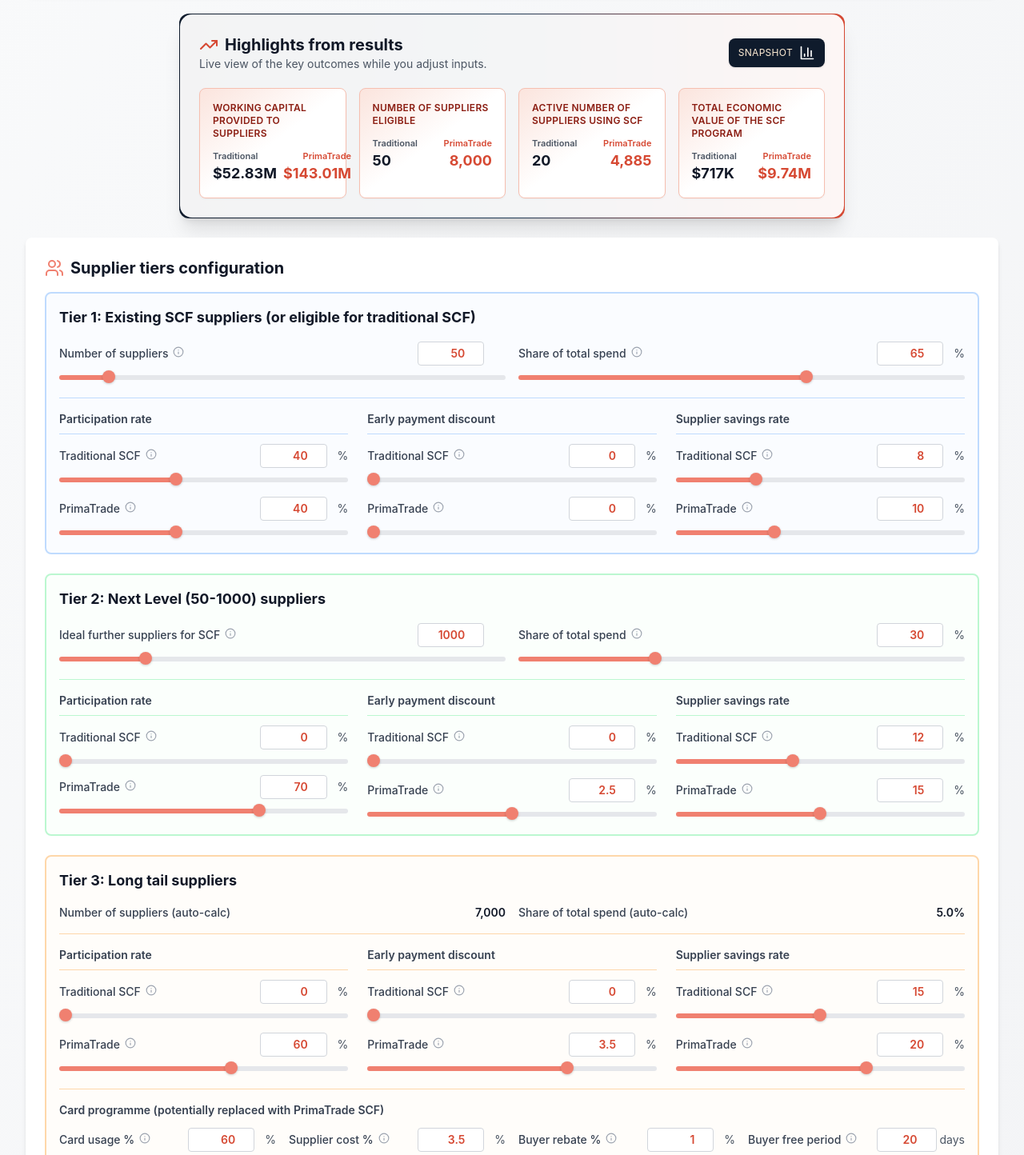
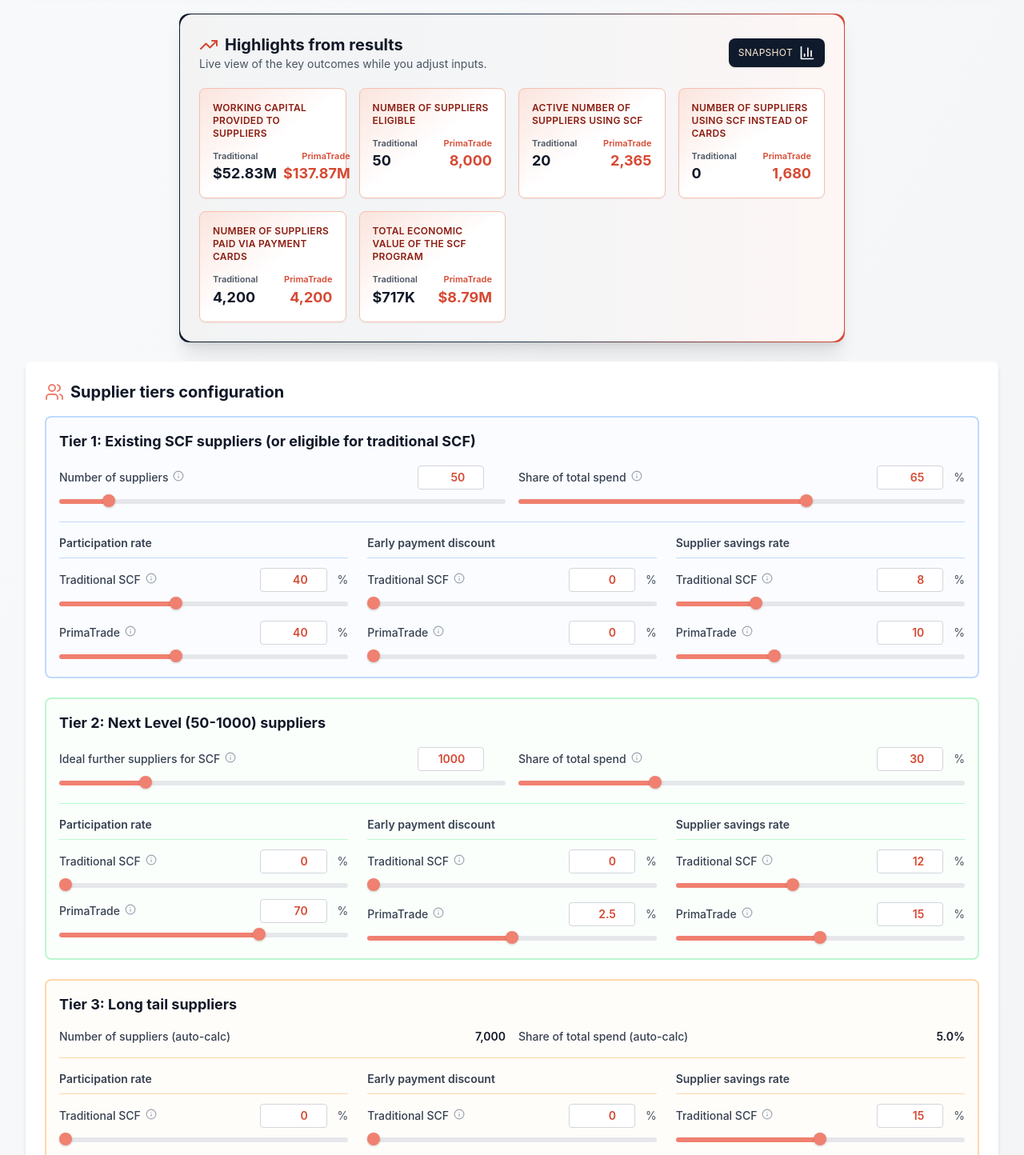
Before and after one commit to tim-1965/scfcompare, a React (Vite) app: page / in a window 1280 px wide. Shown: the part 500-1944 px from the top of the page at 80% size. Built offline with nearby package versions, Linux system fonts and the light colour scheme.

Commit message:
Add files via upload

```diff
--- a/src/SCFComparison.jsx
+++ b/src/SCFComparison.jsx
@@ -146,6 +146,7 @@
   const [tier3CardUsagePct, setTier3CardUsagePct] = useState(() => loadSavedValue('tier3CardUsagePct', 60));
   const [tier3CardCostPct, setTier3CardCostPct] = useState(() => loadSavedValue('tier3CardCostPct', 3.5));
   const [tier3CardRebatePct, setTier3CardRebatePct] = useState(() => loadSavedValue('tier3CardRebatePct', 1.0));
+  const [tier3CardRemainPct, setTier3CardRemainPct] = useState(() => loadSavedValue('tier3CardRemainPct', 100));
 
   // AP Process & Payment Timing
   const [delayDomestic, setDelayDomestic] = useState(() => loadSavedValue('delayDomestic', 4));
@@ -167,7 +168,7 @@
         currencySymbol, totalProcurementSpend, totalSuppliers,
         tier1Suppliers, tier1SpendPct, tier1TradPartPct, tier1PtPartPct, tier1TradDiscountPct, tier1PtDiscountPct, tier1TradSavingsPct, tier1PtSavingsPct,
         tier2Suppliers, tier2SpendPct, tier2TradPartPct, tier2PtPartPct, tier2TradDiscountPct, tier2PtDiscountPct, tier2TradSavingsPct, tier2PtSavingsPct,
-        tier3TradPartPct, tier3PtPartPct, tier3TradDiscountPct, tier3PtDiscountPct, tier3TradSavingsPct, tier3PtSavingsPct, tier3CardUsagePct, tier3CardCostPct, tier3CardRebatePct,
+        tier3TradPartPct, tier3PtPartPct, tier3TradDiscountPct, tier3PtDiscountPct, tier3TradSavingsPct, tier3PtSavingsPct, tier3CardUsagePct, tier3CardCostPct, tier3CardRebatePct, tier3CardRemainPct,
         delayDomestic, delayCrossBorder, processingTime, paymentTerms, crossBorderSharePct, tradDaysAfterApproval, ptDaysAfterHandover,
         scfRatePct, cardFreeFundingDays
       };
@@ -180,7 +181,7 @@
   }, [currencySymbol, totalProcurementSpend, totalSuppliers,
       tier1Suppliers, tier1SpendPct, tier1TradPartPct, tier1PtPartPct, tier1TradDiscountPct, tier1PtDiscountPct, tier1TradSavingsPct, tier1PtSavingsPct,
       tier2Suppliers, tier2SpendPct, tier2TradPartPct, tier2PtPartPct, tier2TradDiscountPct, tier2PtDiscountPct, tier2TradSavingsPct, tier2PtSavingsPct,
-      tier3TradPartPct, tier3PtPartPct, tier3TradDiscountPct, tier3PtDiscountPct, tier3TradSavingsPct, tier3PtSavingsPct, tier3CardUsagePct, tier3CardCostPct, tier3CardRebatePct,
+      tier3TradPartPct, tier3PtPartPct, tier3TradDiscountPct, tier3PtDiscountPct, tier3TradSavingsPct, tier3PtSavingsPct, tier3CardUsagePct, tier3CardCostPct, tier3CardRebatePct, tier3CardRemainPct,
       delayDomestic, delayCrossBorder, processingTime, paymentTerms, crossBorderSharePct, tradDaysAfterApproval, ptDaysAfterHandover,
       scfRatePct, cardFreeFundingDays]);
 
@@ -289,7 +290,7 @@
   const ptParticipatingTier1 = spendTier1 * (tier1PtPartPct / 100);
   const ptParticipatingTier2 = spendTier2 * (tier2PtPartPct / 100);
   const ptParticipatingTier3 = spendTier3 * (tier3PtPartPct / 100);
-  const ptParticipatingSpend = ptParticipatingTier1 + ptParticipatingTier2 + ptParticipatingTier3;
+  const ptParticipatingSpend = ptParticipatingTier1 + ptParticipatingTier2 + ptParticipatingTier3 - (spendTier3 * (tier3PtPartPct / 100) * (tier3CardUsagePct / 100) * (tier3CardRemainPct / 100));
 
   const ptSupplierCashReceipt = ptDaysAfterHandover;
   const ptDaysAdvanced = Math.max(0, paymentTerms - ptSupplierCashReceipt);
@@ -298,7 +299,7 @@
   // Financing costs by tier (PrimaTrade)
   const ptFinancingTier1 = ptParticipatingTier1 * (scfRatePct / 100) * (ptDaysAdvanced / 365);
   const ptFinancingTier2 = ptParticipatingTier2 * (scfRatePct / 100) * (ptDaysAdvanced / 365);
-  const ptFinancingTier3 = ptParticipatingTier3 * (scfRatePct / 100) * (ptDaysAdvanced / 365);
+  const ptFinancingTier3 = ptParticipatingTier3 * (scfRatePct / 100) * (ptDaysAdvanced / 365) * (1 - (tier3CardUsagePct / 100) * (tier3CardRemainPct / 100));
   const ptTotalFinancing = ptFinancingTier1 + ptFinancingTier2 + ptFinancingTier3;
 
   // Agreed discounts by tier
@@ -309,10 +310,10 @@
   // Actual discount (MAX of financing cost and agreed discount)
   const ptActualDiscountTier1 = Math.max(ptFinancingTier1, ptDiscountTier1);
   const ptActualDiscountTier2 = Math.max(ptFinancingTier2, ptDiscountTier2);
-  const ptActualDiscountTier3 = Math.max(ptFinancingTier3, ptDiscountTier3);
+  const ptActualDiscountTier3 = Math.max(ptFinancingTier3, ptDiscountTier3) * (1 - (tier3CardUsagePct / 100) * (tier3CardRemainPct / 100));
 
-  // No card costs for PrimaTrade
-  const ptCardCosts = 0;
+  // Card costs for PrimaTrade (cards that remain)
+  const ptCardCosts = spendTier3 * (tier3CardCostPct / 100) * (tier3CardUsagePct / 100) * (tier3CardRemainPct / 100);
 
   // Total supplier costs (PrimaTrade)
   const ptTotalSupplierCosts = ptActualDiscountTier1 + ptActualDiscountTier2 + ptActualDiscountTier3 + ptCardCosts;
@@ -320,15 +321,15 @@
   // Supplier time value benefits (PrimaTrade)
   const ptSupplierBenefitTier1 = ptParticipatingTier1 * (tier1PtSavingsPct / 100) * (ptDaysAdvanced / 365);
   const ptSupplierBenefitTier2 = ptParticipatingTier2 * (tier2PtSavingsPct / 100) * (ptDaysAdvanced / 365);
-  const ptSupplierBenefitTier3 = ptParticipatingTier3 * (tier3PtSavingsPct / 100) * (ptDaysAdvanced / 365);
+  const ptSupplierBenefitTier3 = (ptParticipatingTier3 * (tier3PtSavingsPct / 100) * (ptDaysAdvanced / 365) * (1 - (tier3CardUsagePct / 100) * (tier3CardRemainPct / 100))) + tradSupplierBenefitTier3;
   const ptTotalSupplierTimeValue = ptSupplierBenefitTier1 + ptSupplierBenefitTier2 + ptSupplierBenefitTier3;
 
   // Supplier net benefit (PrimaTrade)
   const ptSupplierNetBenefit = ptTotalSupplierTimeValue - ptTotalSupplierCosts;
 
-  // No card benefits for buyer with PrimaTrade
-  const ptBuyerCardRebate = 0;
-  const ptBuyerCardFreeFunding = 0;
+  // Card benefits for buyer with PrimaTrade (cards that remain)
+  const ptBuyerCardRebate = (tier3CardRebatePct / 100) * (tier3CardUsagePct / 100) * spendTier3 * (tier3CardRemainPct / 100);
+  const ptBuyerCardFreeFunding = (cardFreeFundingDays / 365) * (scfRatePct / 100) * (tier3CardUsagePct / 100) * spendTier3 * (tier3CardRemainPct / 100);
 
   // Outstanding balance (PrimaTrade)
   const ptOutstandingBalance = (ptDaysAdvanced / 365) * ptParticipatingSpend;
@@ -337,7 +338,7 @@
   const ptScfFundingBenefit = ptOutstandingBalance * (ptDaysAdvanced / 365) * (scfRatePct / 100);
 
   // Buyer net benefit (PrimaTrade)
-  const ptBuyerNetBenefit = ptActualDiscountTier1 + ptActualDiscountTier2 + ptActualDiscountTier3 - ptTotalFinancing + ptScfFundingBenefit;
+  const ptBuyerNetBenefit = ptActualDiscountTier1 + ptActualDiscountTier2 + ptActualDiscountTier3 - ptTotalFinancing + ptBuyerCardFreeFunding + ptBuyerCardRebate + ptScfFundingBenefit;
 
   // Discounts passed through to buyer (PrimaTrade)
   const ptDiscountsPassedThrough = (ptActualDiscountTier1 + ptActualDiscountTier2 + ptActualDiscountTier3) - ptTotalFinancing;
@@ -352,11 +353,15 @@
   // Active suppliers (PrimaTrade)
   const ptActiveTier1 = tier1Suppliers * (tier1PtPartPct / 100);
   const ptActiveTier2 = (tier2Suppliers - tier1Suppliers) * (tier2PtPartPct / 100);
-  const ptActiveTier3 = tier3Suppliers * (tier3PtPartPct / 100);
+  const ptActiveTier3 = tier3Suppliers * (tier3PtPartPct / 100) * (1 - (tier3CardUsagePct / 100) * (tier3CardRemainPct / 100));
   const ptTotalActive = ptActiveTier1 + ptActiveTier2 + ptActiveTier3;
 
   // Suppliers switching from cards
   const ptSuppliersFromCards = ptActiveTier3;
+
+  // Suppliers on cards (Traditional and PrimaTrade)
+  const tradSuppliersOnCards = tier3Suppliers * (tier3CardUsagePct / 100);
+  const ptSuppliersOnCards = tier3Suppliers * (tier3CardUsagePct / 100) * (tier3CardRemainPct / 100);
 
   const tradEligibleSuppliers = tier1Suppliers + (tier2Suppliers - tier1Suppliers) + tier3Suppliers;
 
@@ -413,6 +418,18 @@
       trad: formatNumber(tradTotalActive, 0),
       pt: formatNumber(ptTotalActive, 0),
       tooltip: "Smaller suppliers will more actively use the SCF program"
+    },
+    {
+      label: 'Number of suppliers using SCF instead of cards',
+      trad: formatNumber(0, 0),
+      pt: formatNumber(ptSuppliersFromCards, 0),
+      tooltip: "Suppliers on cards should switch to save the card fees"
+    },
+    {
+      label: 'Number of suppliers paid via payment cards',
+      trad: formatNumber(tradSuppliersOnCards, 0),
+      pt: formatNumber(ptSuppliersOnCards, 0),
+      tooltip: "Number of suppliers remaining on cards"
     },
     {
       label: 'Total economic value of the SCF program',
@@ -827,7 +844,7 @@
                             tooltip: 'Participation rate among the long tail / SMEs'
                           })}
                           {renderInput('PrimaTrade', tier3PtPartPct, setTier3PtPartPct, 0, 100, 5, '', true, false, 'w-full', {
-                            tooltip: 'Participation rate among the long tail / SMEs'
+                            tooltip: 'The percentage of those suppliers not still being paid by card that participate in SCF'
                           })}
                         </div>
 
@@ -859,7 +876,10 @@
                         <h4 className="text-sm font-semibold text-gray-700 mb-3">Card programme (potentially replaced with PrimaTrade SCF)</h4>
                         <div className="grid md:grid-cols-4 gap-4">
                           {renderInput('Card usage %', tier3CardUsagePct, setTier3CardUsagePct, 0, 100, 5, '', true, false, 'w-full', {
-                            tooltip: 'Share of long-tail spend currently paid via cards (typical)'
+                            tooltip: 'Share of long-tail spend currently paid via cards (typical) and not switched to SCF'
+                          })}
+                          {renderInput('% remaining on cards', tier3CardRemainPct, setTier3CardRemainPct, 0, 100, 5, '', true, false, 'w-full', {
+                            tooltip: '% of suppliers currently paid by card that remain being paid by card and not switched to SCF'
                           })}
                           {renderInput('Supplier cost %', tier3CardCostPct, setTier3CardCostPct, 0, 10, 0.1, '', true, false, 'w-full', {
                             tooltip: 'All-in cost to supplier (set as needed)'
@@ -993,21 +1013,21 @@
                         </tr>
                         <tr className="border-b border-gray-200">
                           <td className="py-2 px-3 pl-6 text-sm text-gray-700">
-                            <Tooltip text="Buyer gets funding as it still pays invoices on 60 days even though suppliers are paid earlier">
+                            <Tooltip text="Value of the additional trade credit the buyer receives which SCF supports">
                               <span>Benefit of funding provided to the buyer</span>
                             </Tooltip>
                           </td>
                           <td className="py-2 px-3 text-sm text-right">{formatCurrency(tradBuyerCardFreeFunding + tradScfFundingBenefit)}</td>
-                          <td className="py-2 px-3 text-sm text-right text-[#D64933]">{formatCurrency(ptScfFundingBenefit)}</td>
+                          <td className="py-2 px-3 text-sm text-right text-[#D64933]">{formatCurrency(ptBuyerCardFreeFunding + ptScfFundingBenefit)}</td>
                         </tr>
                         <tr className="border-b border-gray-200">
                           <td className="py-2 px-3 pl-6 text-sm text-gray-700">
-                            <Tooltip text="Card rebates and funding benefit plus (PrimaTrade only) discounts less SCF financing cost">
+                            <Tooltip text="The buyer benefits from early payment discounts (including diversion of card charges to itself)">
                               <span>Benefit of discounts and rebates earned by the buyer</span>
                             </Tooltip>
                           </td>
                           <td className="py-2 px-3 text-sm text-right">{formatCurrency(tradBuyerCardRebate + tradDiscountsPassedThrough)}</td>
-                          <td className="py-2 px-3 text-sm text-right text-[#D64933]">{formatCurrency(ptDiscountsPassedThrough)}</td>
+                          <td className="py-2 px-3 text-sm text-right text-[#D64933]">{formatCurrency(ptBuyerCardRebate + ptDiscountsPassedThrough)}</td>
                         </tr>
                         <tr className="bg-green-50">
                           <td className="py-2 px-3 text-sm font-semibold text-gray-900">
@@ -1080,14 +1100,14 @@
                         currencySymbol={currencySymbol}
                         tradValue={tradActualDiscountTier3}
                         ptValue={ptActualDiscountTier3}
-                        note="Higher of the financing and the discount agreed with the buyer"
+                        note="Higher of the financing and the discount agreed with the buyer (ignoring any card charges)"
                       />
                       <TableRow
                         label="Card costs (long tail)"
                         currencySymbol={currencySymbol}
                         tradValue={tradCardCosts}
-                        ptValue={0}
-                        note="Rate charged by card providers to suppliers (deducted from their receipt)"
+                        ptValue={ptCardCosts}
+                        note="Rate charged by card providers to suppliers (deducted from the supplier's receipt)"
                       />
                       <tr className="bg-gray-100 font-semibold">
                         <td className="py-2 px-3 text-sm">
@@ -1141,28 +1161,29 @@
                         label="Buyer rebate from cards"
                         currencySymbol={currencySymbol}
                         tradValue={tradBuyerCardRebate}
-                        ptValue={0}
+                        ptValue={ptBuyerCardRebate}
                         note="Rebate returned to buyer by the card provider (out of the charge they make to suppliers)"
                       />
                       <TableRow
                         label="Buyer free funding from cards"
                         currencySymbol={currencySymbol}
                         tradValue={tradBuyerCardFreeFunding}
-                        ptValue={0}
-                        note="The average delay between payment to the supplier and settlement by the buyer"
+                        ptValue={ptBuyerCardFreeFunding}
+                        note="Average delay between supplier payment and settlement by the buyer times the SCF rate"
                       />
                       <TableRow
-                        label="Benefit of SCF funding"
+                        label="Funding benefit provided by SCF (paid for by suppliers)"
                         currencySymbol={currencySymbol}
                         tradValue={tradScfFundingBenefit}
                         ptValue={ptScfFundingBenefit}
-                        note="Buyer gets funding as it still pays invoices on 60 days even though suppliers are paid earlier"
+                        note="Value of the additional trade credit the buyer receives which SCF supports"
                       />
                       <TableRow
-                        label="Early payment discounts less SCF costs"
+                        label="Buyer benefit: early payment discounts less SCF costs (buyer P&L)"
                         currencySymbol={currencySymbol}
                         tradValue={tradDiscountsPassedThrough}
                         ptValue={ptDiscountsPassedThrough}
+                        note="Buyer's P&L win; PrimaTrade this amount reduces the cost of goods/services purchased"
                       />
                       <tr className="bg-green-100 font-bold">
                         <td className="py-2 px-3 text-sm">
```
